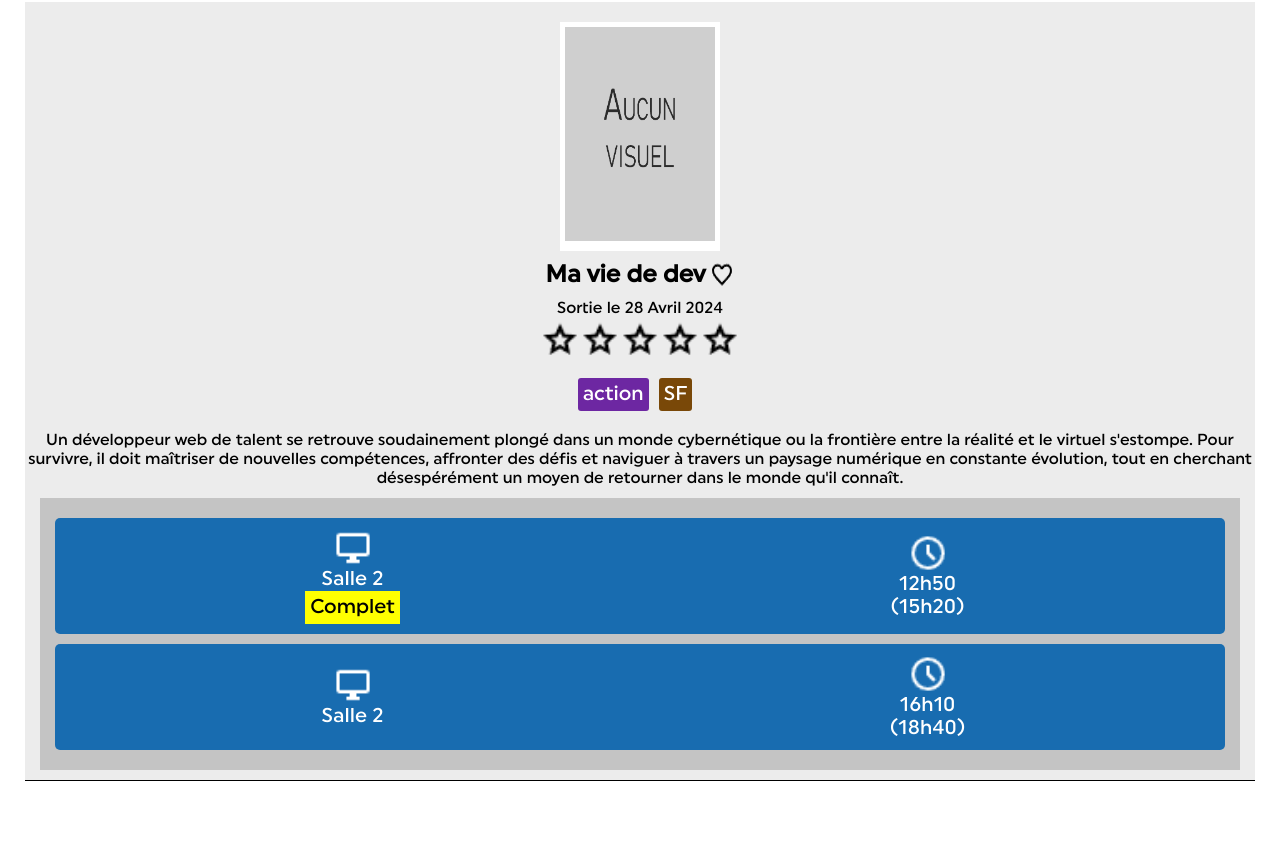
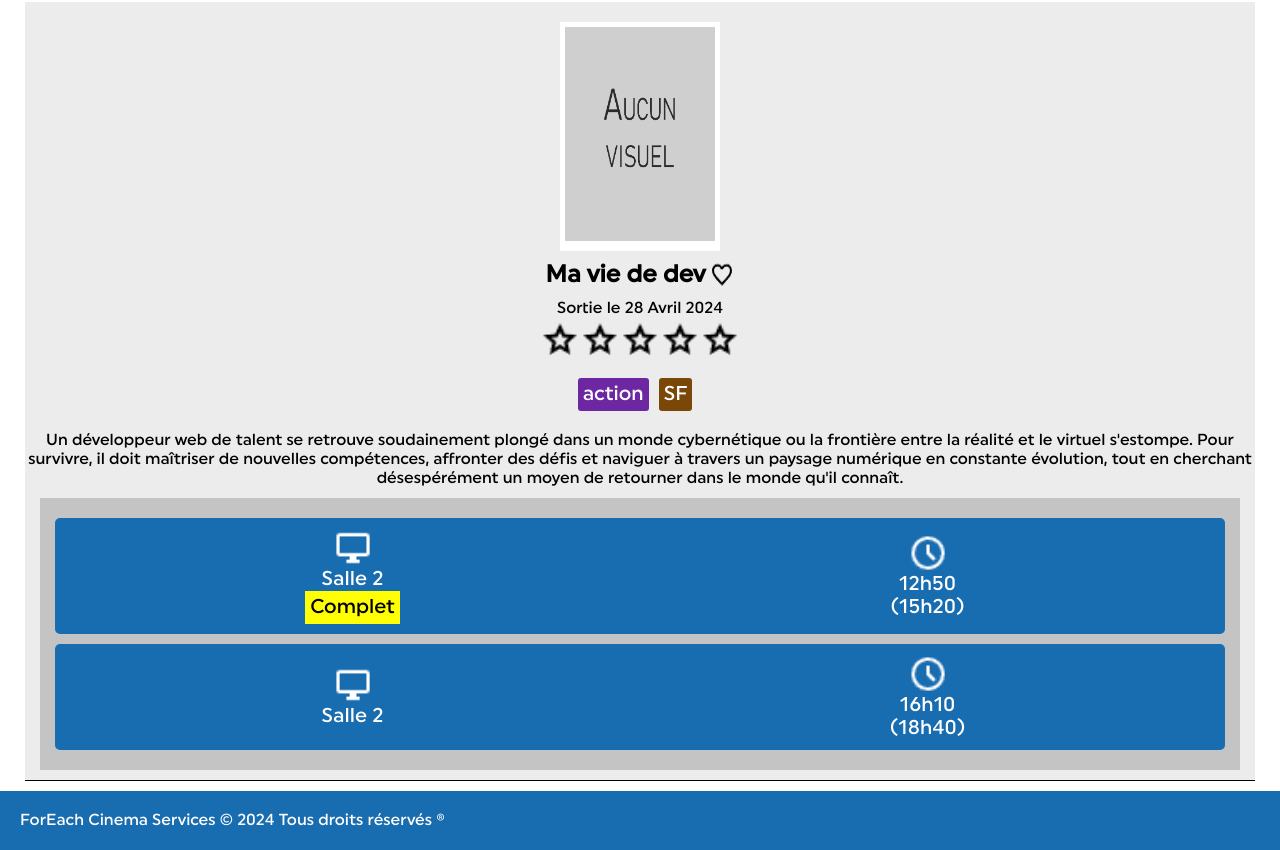
Before and after one commit to aVALKY/FOREACH-CINEMA, a plain HTML site: page index.html in a window 1280 px wide. Shown: the part 1344-2194 px from the top of the page. Before the commit the page ends 2135 px from the top, so only its background shows below. Drawn offline with Linux system fonts and the light colour scheme.

Commit message:
ajout du footer

```diff
--- a/index.html
+++ b/index.html
@@ -167,5 +167,8 @@
     </div>
 </body>
 <footer>
+    <div id="blockFooter">
+        <p>ForEach Cinema Services © 2024 Tous droits réservés ®</p>
+    </div>
 </footer>
 </html>
--- a/style.css
+++ b/style.css
@@ -193,3 +193,11 @@
     margin: 20px 10px;
     cursor: pointer;
 }
+#blockFooter{
+    background-color: #186CB0;
+    padding: 20px;
+    display: flex;
+    align-items: center;
+    text-align: center;
+    color: white;
+}
```
